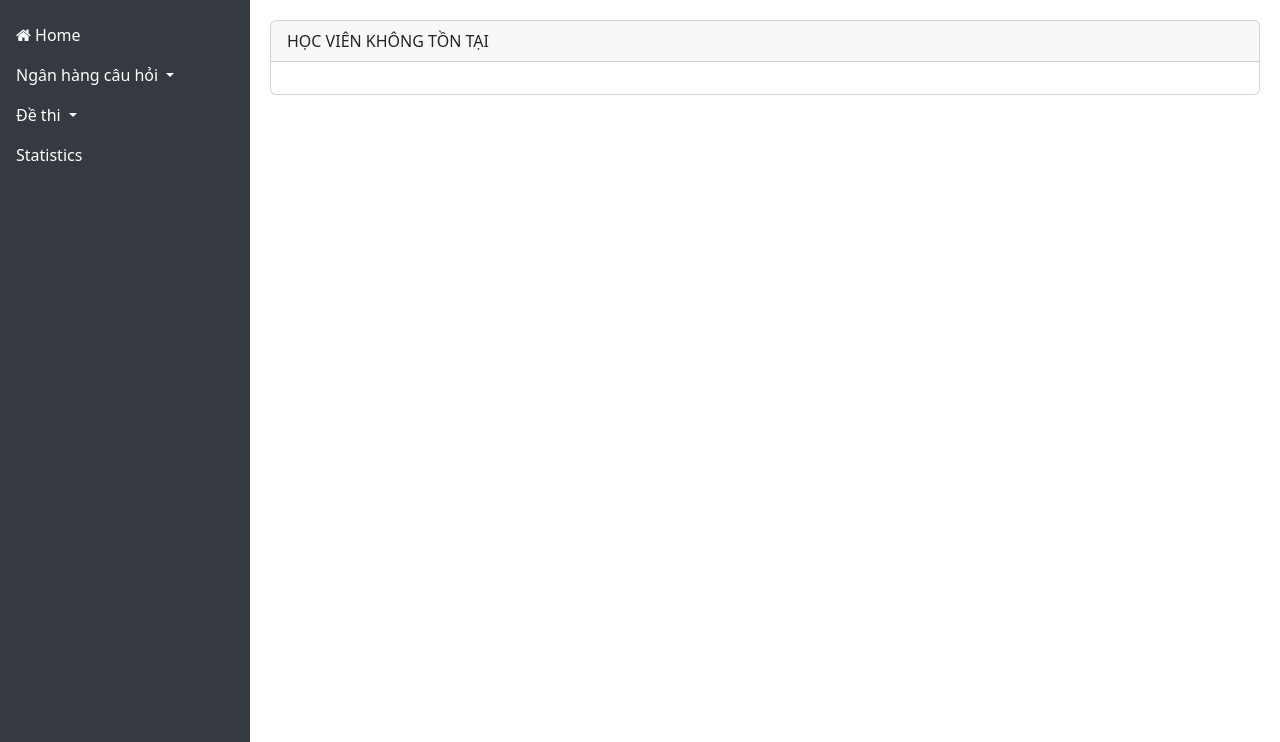
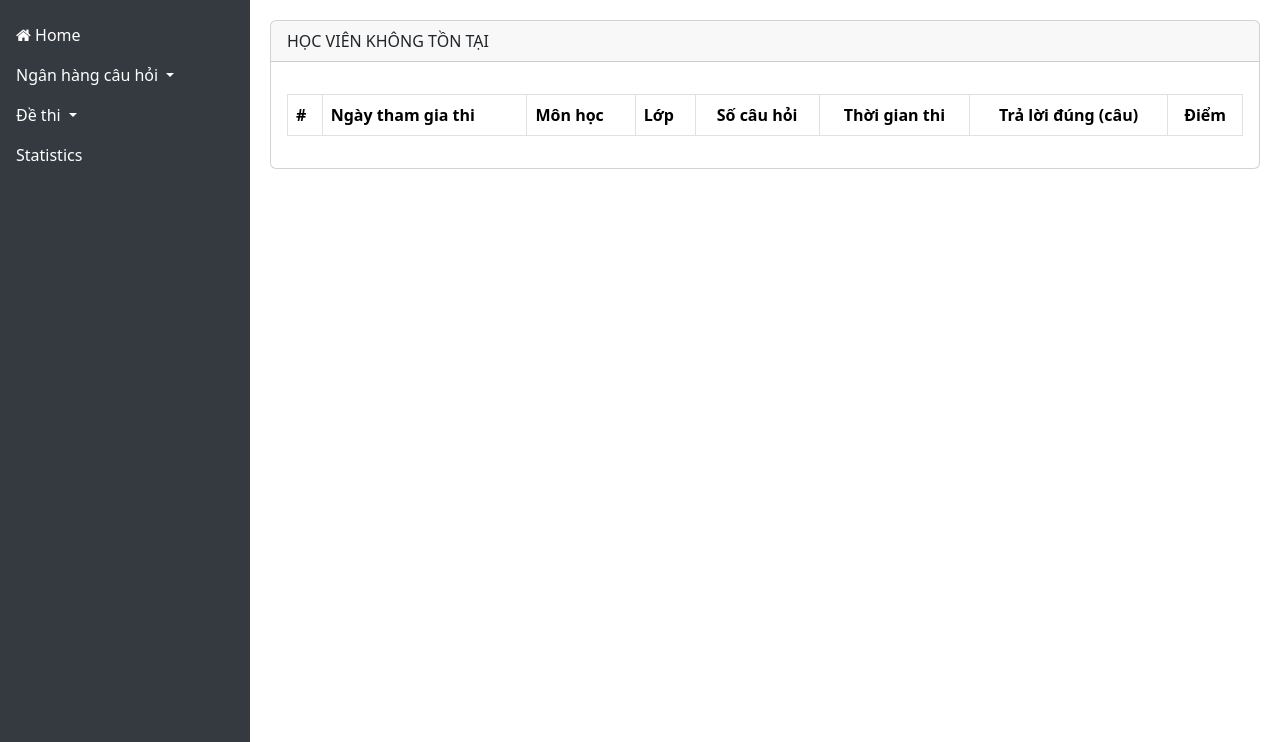
Before and after one commit to ReDoProgrammer/fill_the_blank, a PHP site: page /filltheblank/teacher/history/quiz in a window 1280 px wide. Shown: the part 58-800 px from the top of the page. Run offline with PHP 8.4, Linux system fonts and the light colour scheme; the visitor is signed in with stand-in values (Sample User, id 1); data comes from the database, SQL or seed files in the repository; data that the repository does not hold is empty; some libraries are stand-ins or nearby versions.

Commit message:
giao diện lịch sử thi của học viên

```diff
--- a/app/controllers/teacher/HistoryController.php
+++ b/app/controllers/teacher/HistoryController.php
@@ -4,4 +4,8 @@ class HistoryController extends Controller{
     {
         $this->view('teacher/history/index', [], 'Lịch sử ôn tập','lecture');
     }
+    public function quiz()
+    {
+        $this->view('teacher/history/quiz', [], 'Lịch sử thi','lecture');
+    }
 }
--- a/app/views/teacher/history/quiz.php
+++ b/app/views/teacher/history/quiz.php
@@ -1,40 +1,59 @@
 <div class="card">
     <div class="card-header" id="cardTitle">
-    HỌC VIÊN KHÔNG TỒN TẠI
+        HỌC VIÊN KHÔNG TỒN TẠI
     </div>
     <div class="card-body">
-
+        <table class="table table-bordered table-striped table-hover mt-3">
+            <thead>
+                <tr>
+                    <th scope="col">#</th>
+                    <th scope="col">Ngày tham gia thi</th>
+                    <th scope="col">Môn học</th>
+                    <th scope="col">Lớp</th>
+                    <th scope="col" class="text-center">Số câu hỏi</th>
+                    <th scope="col" class="text-center">Thời gian thi</th>
+                    <th scope="col" class="text-center">Trả lời đúng (câu)</th>
+                    <th scope="col" class="text-center">Điểm</th>
+                </tr>
+            </thead>
+            <tbody id="tblHistory"></tbody>
+        </table>
     </div>
 </div>
 
 <script>
-    $(document).ready(function(){
+    $(document).ready(function () {
         var url = window.location.href;
         var urlParams = new URLSearchParams(window.location.search);
-        var u =parseInt(urlParams.get('u'));
+        var u = parseInt(urlParams.get('u'));
         var c = urlParams.get('c');
 
-        GetUserById(u,c);
+        GetUserById(u, c);
 
     })
 
-    function GetUserById(id,code){
+    function GetUserById(id, code) {
         $.ajax({
             url: '<?php echo BASE_URL; ?>/teacher/user/detail',
-            type:'GET',
-            dataType:'json',
-            data:{id},
-            success:function(response){
+            type: 'GET',
+            dataType: 'json',
+            data: { id },
+            success: function (response) {
                 console.log(response);
-                const {user} = response;
-                if(user.user_code == code){
+                const { user } = response;
+                if (user.user_code == code) {
                     $('#cardTitle').html(`Lịch sử thi của học viên: ${user.user_code}. Họ tên: <span class = "fw-bold text-info">${user.fullname}</span>. Lớp: <span class="text-warning">${user.name}</span>`);
+                    LoadQuizHistory(id);
                 }
             },
-            error:function(err){
+            error: function (err) {
                 console.log(err.responseText);
 
             }
         })
     }
+
+    function LoadQuizHistory(id) {
+
+    }
 </script>
```
